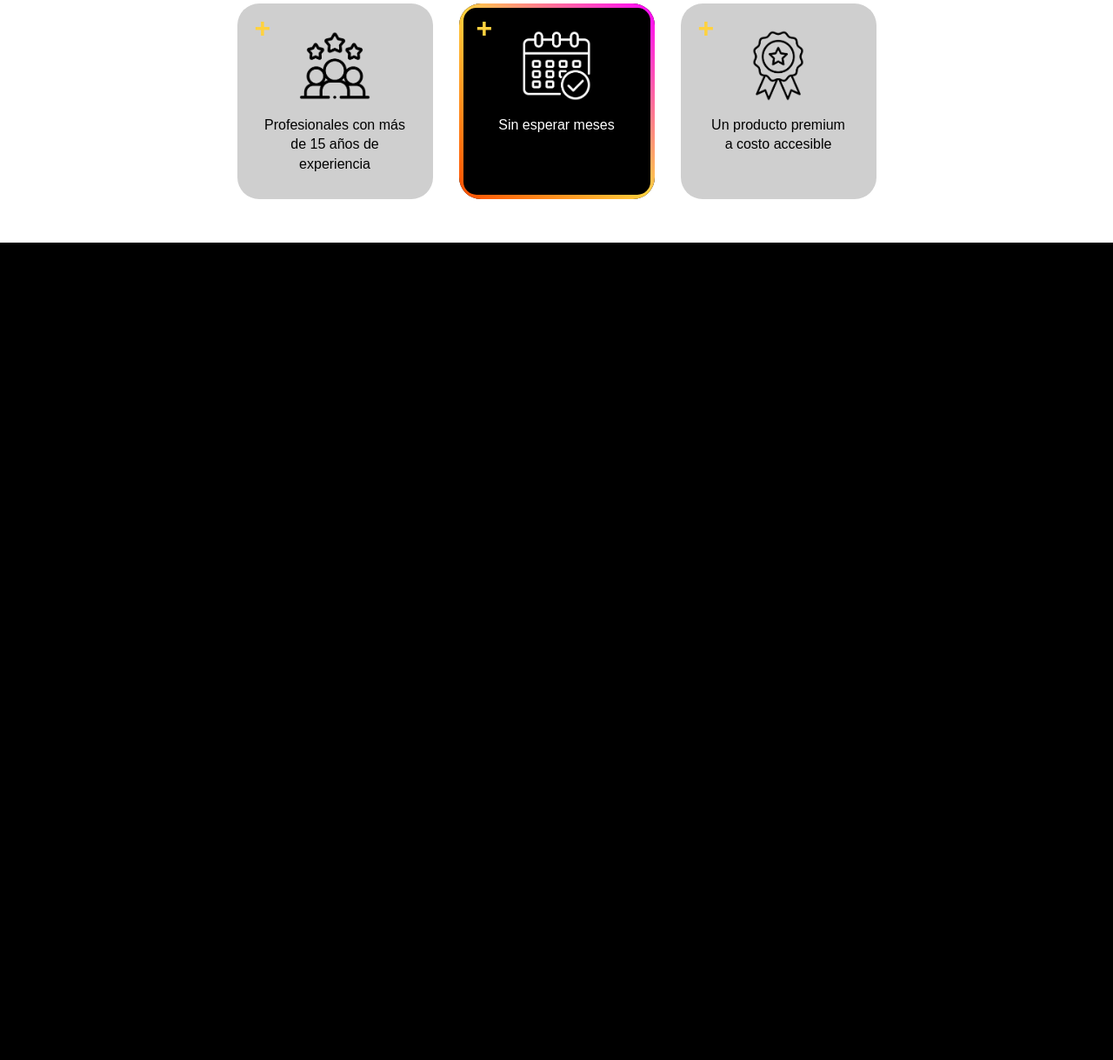
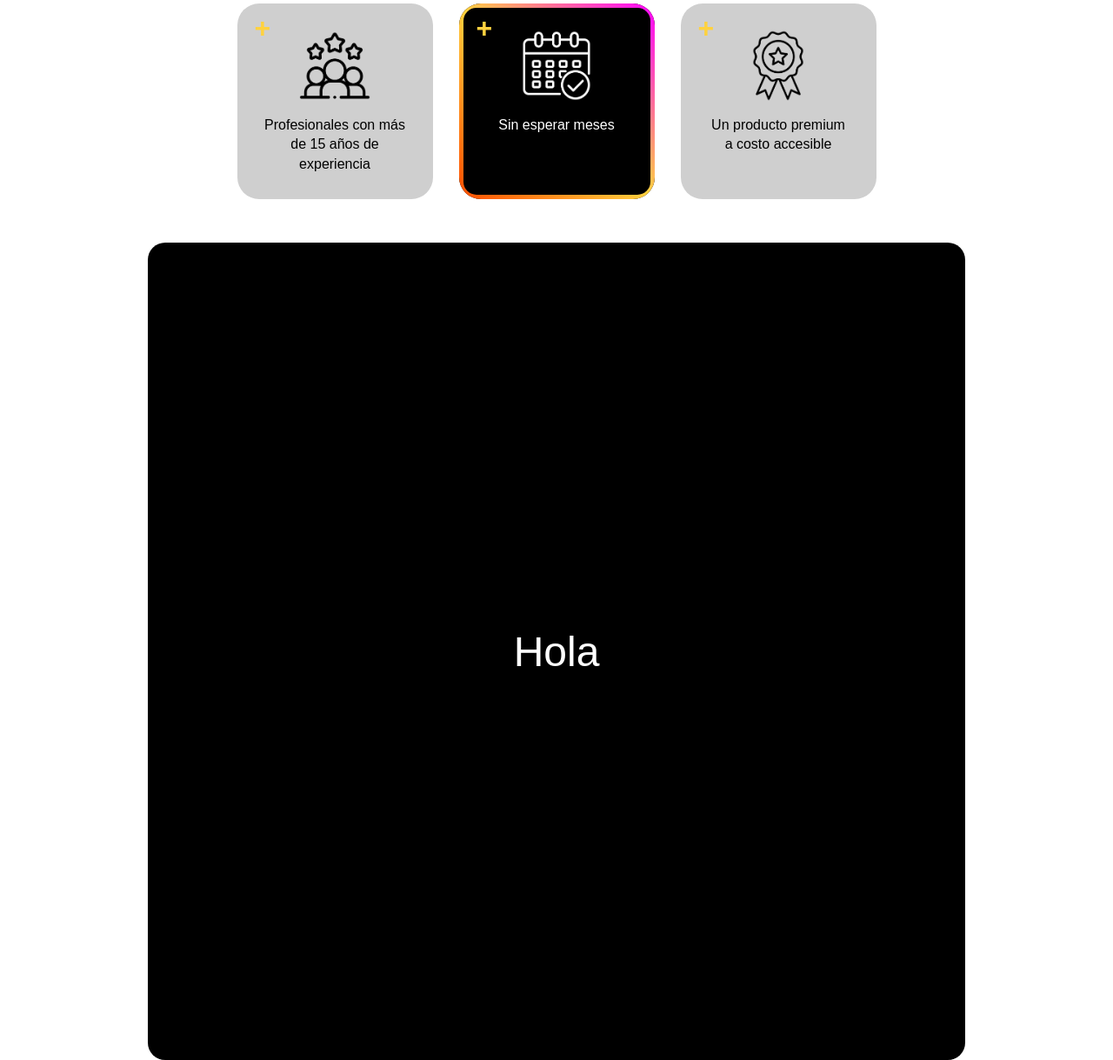
Before and after one commit to Alejosamy96/DesignMaker, a PHP site: page / in a window 1280 px wide. Shown: the part 1203-2422 px from the top of the page at 87% size. Before the commit the page ends 1482 px from the top, so only its background shows below. Run offline with PHP 8.4, Linux system fonts and the light colour scheme.

Commit message:
tengo sueño, pero con moral, la sección 3 se termina mañana

```diff
--- a/Styles.css
+++ b/Styles.css
@@ -262,3 +262,33 @@ body {
   font-size: 2rem;
   color: #ffd23f;
 }
+
+.secciondatos {
+  background-image: url("IMG/Fondo_principal.png"); /* ruta de la imagen */
+  width: 900px;                  /* aquí eliges el ancho */
+  aspect-ratio: 1 / 1;           /* relación 1:1 (cuadrada) */
+
+  margin: 0 auto; /* centra horizontalmente dentro del main */
+  background-size: cover;        /* ajusta la imagen al cuadrado */
+  background-position: center;   /* centra la imagen */
+  background-repeat: no-repeat;  /* evita que se repita */
+
+  border-radius: 20px;
+  display: flex;                 /* para centrar contenido */
+  align-items: center;
+  justify-content: center;
+  color: white;                  /* contraste */
+  text-align: center;
+  padding: 20px;
+
+}
+
+.secciondatos .titulo p{
+
+  font-size:3rem;
+  margin: 10px 0;
+  max-width: 100%;
+  text-align: center;
+  margin-left: auto;
+  margin-right: auto;
+}
--- a/index.html
+++ b/index.html
@@ -112,6 +112,12 @@
       </div>
     </section>
 
+    <section class="secciondatos">
+      <div class="titulo">
+        <p>Hola</p>
+      </div>
+    </section>
+
   </main>
 </body>
 </html>
```
Also changed, not shown: IMG/Fondo_principal.png (added).
